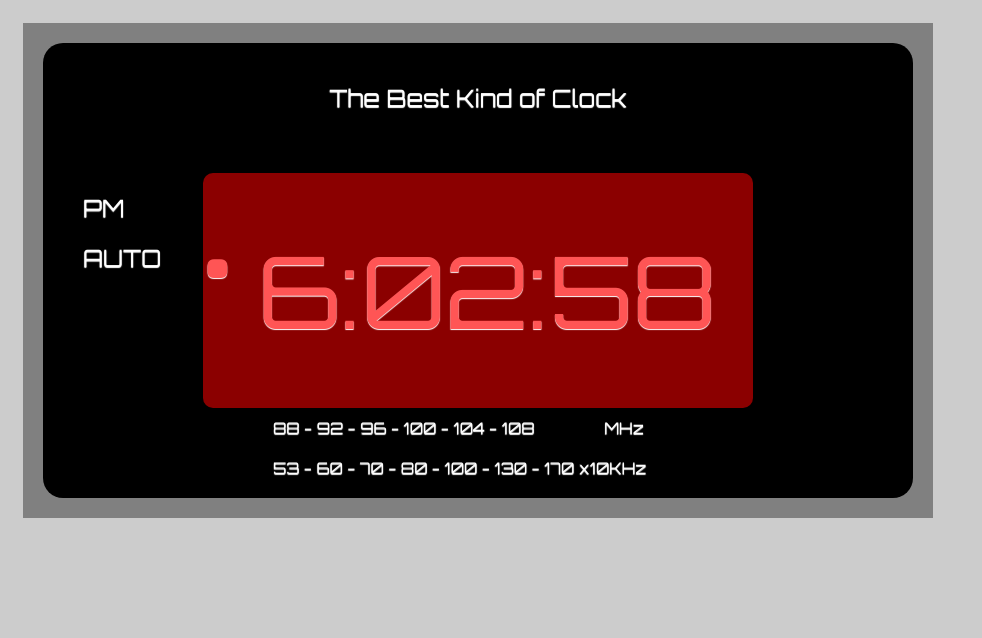
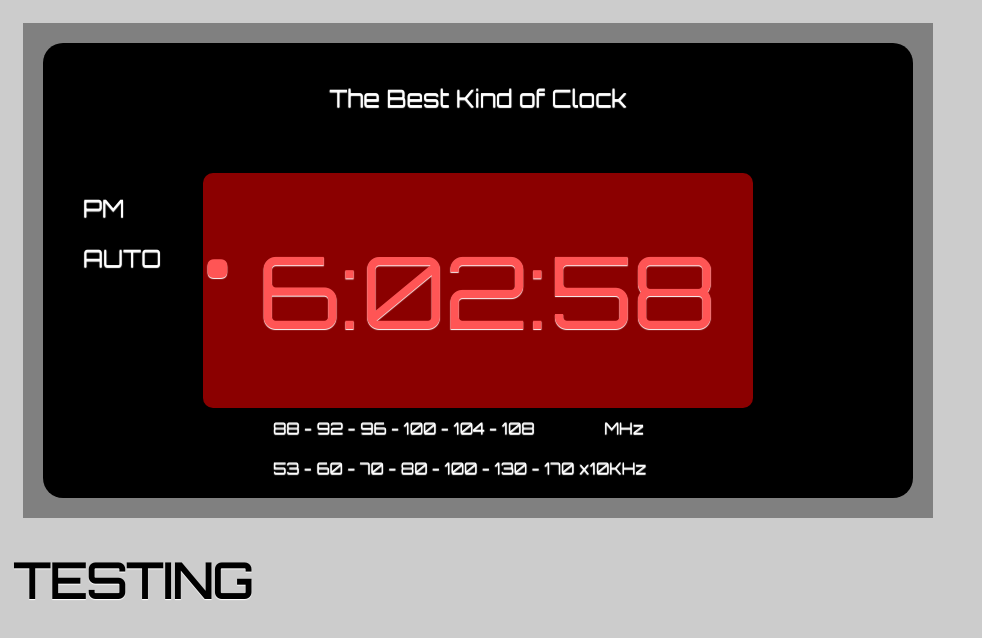
Before and after one commit to heyjim89/JS14_Clock, a plain HTML site: page index.html in a window 1280 px wide. Shown: the whole page, without its empty margins (0-982 px from the left). Drawn offline with nearby package versions, Linux system fonts and the light colour scheme.

Commit message:
Testing commits

```diff
--- a/index.html
+++ b/index.html
@@ -11,7 +11,7 @@
 <body>
     <main>
         <div class="container"></div>
-
+        <h1>TESTING</h1>
         <script src="http://cdnjs.cloudflare.com/ajax/libs/jquery/2.1.4/jquery.min.js"></script>
         <script type="text/javascript" src="main.js"></script>
 </body>
```
